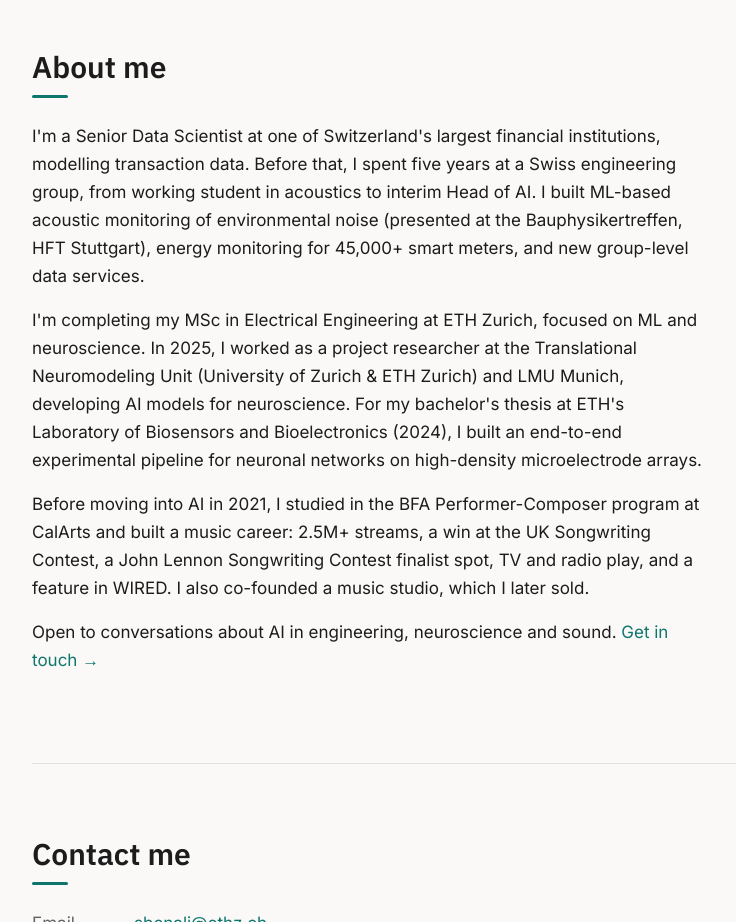
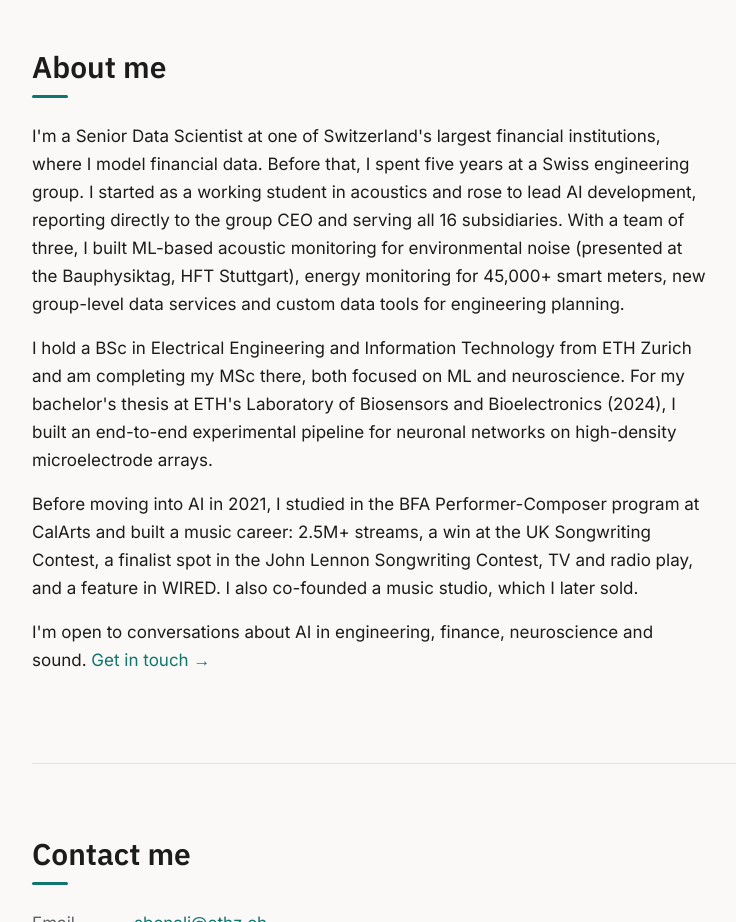
Before and after one commit to intern2807/intern2807.github.io, a plain HTML site: page index.html in a window 1280 px wide. Shown: the part 960-1882 px from the top of the page, without its empty margins (202-938 px from the left). Drawn offline with Linux system fonts and the light colour scheme.

Commit message:
Update About section
Co-Authored-By: Claude Opus 5.5 <noreply@anthropic.com>
Claude-Session: https://claude.ai/code/session_01JGd7N6ZT9bMJSj8HjE3HFv

```diff
--- a/index.html
+++ b/index.html
@@ -128,10 +128,10 @@
   <!-- ABOUT -->
   <section id="about" class="about">
     <h2>About me</h2>
-    <p>I'm a Senior Data Scientist at one of Switzerland's largest financial institutions, modelling transaction data. Before that, I spent five years at a Swiss engineering group, from working student in acoustics to interim Head of AI. I built ML-based acoustic monitoring of environmental noise (presented at the Bauphysikertreffen, HFT Stuttgart), energy monitoring for 45,000+ smart meters, and new group-level data services.</p>
-    <p>I'm completing my MSc in Electrical Engineering at ETH Zurich, focused on ML and neuroscience. In 2025, I worked as a project researcher at the Translational Neuromodeling Unit (University of Zurich &amp; ETH Zurich) and LMU Munich, developing AI models for neuroscience. For my bachelor's thesis at ETH's Laboratory of Biosensors and Bioelectronics (2024), I built an end-to-end experimental pipeline for neuronal networks on high-density microelectrode arrays.</p>
-    <p>Before moving into AI in 2021, I studied in the BFA Performer-Composer program at CalArts and built a music career: 2.5M+ streams, a win at the UK Songwriting Contest, a John Lennon Songwriting Contest finalist spot, TV and radio play, and a feature in WIRED. I also co-founded a music studio, which I later sold.</p>
-    <p>Open to conversations about AI in engineering, neuroscience and sound. <a href="#contact">Get in touch →</a></p>
+    <p>I'm a Senior Data Scientist at one of Switzerland's largest financial institutions, where I model financial data. Before that, I spent five years at a Swiss engineering group. I started as a working student in acoustics and rose to lead AI development, reporting directly to the group CEO and serving all 16 subsidiaries. With a team of three, I built ML-based acoustic monitoring for environmental noise (presented at the Bauphysiktag, HFT Stuttgart), energy monitoring for 45,000+ smart meters, new group-level data services and custom data tools for engineering planning.</p>
+    <p>I hold a BSc in Electrical Engineering and Information Technology from ETH Zurich and am completing my MSc there, both focused on ML and neuroscience. For my bachelor's thesis at ETH's Laboratory of Biosensors and Bioelectronics (2024), I built an end-to-end experimental pipeline for neuronal networks on high-density microelectrode arrays.</p>
+    <p>Before moving into AI in 2021, I studied in the BFA Performer-Composer program at CalArts and built a music career: 2.5M+ streams, a win at the UK Songwriting Contest, a finalist spot in the John Lennon Songwriting Contest, TV and radio play, and a feature in WIRED. I also co-founded a music studio, which I later sold.</p>
+    <p>I'm open to conversations about AI in engineering, finance, neuroscience and sound. <a href="#contact">Get in touch →</a></p>
     <!-- Optional: <p><a href="cv.pdf">Download CV (PDF)</a></p> -->
   </section>
 
```
